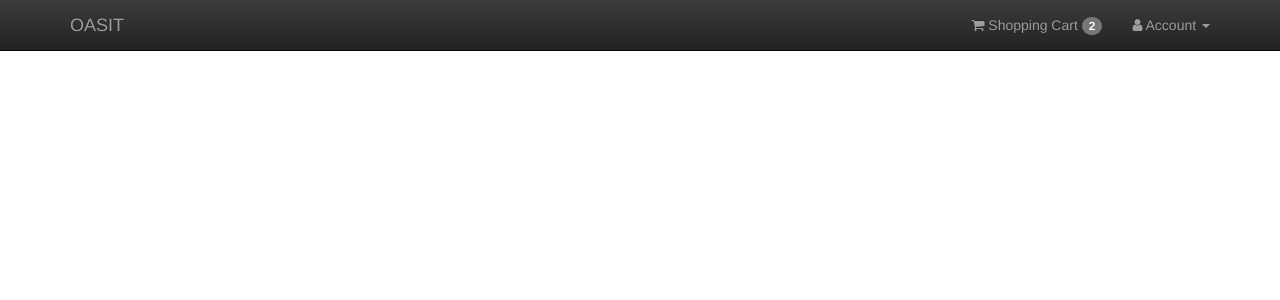
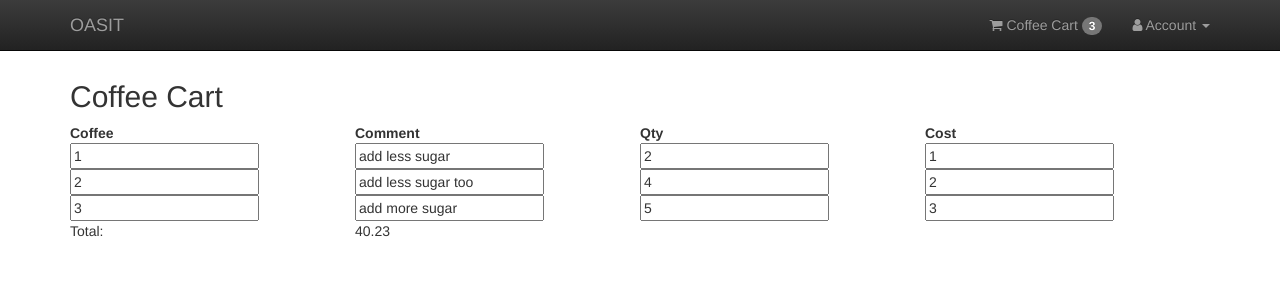
Before and after one commit to armgit5/oasitCoffee, an Angular app: page /cart in a window 1280 px wide. Before the commit this address led to /. Shown: the top 300 px of the page. Built offline with nearby package versions, Linux system fonts and the light colour scheme.

Commit message:
added shopping cart page

```diff
--- /dev/null
+++ b/src/app/cart/cart.component.html
@@ -0,0 +1,23 @@
+<h2>Coffee Cart</h2>
+<div>
+    <table class="table">
+        <tr>
+            <th>Coffee</th>
+            <th>Comment</th>
+            <th>Qty</th>
+            <th>Cost</th>
+            <th></th>
+        </tr>
+        <tr *ngFor="let cartItem of cartItems">
+            <td><input type="text" value={{cartItem.coffeeId}}></td>
+            <td><input type="text" value={{cartItem.comment}}></td>
+            <td><input type="number" value={{cartItem.qty}}></td>
+            <td><input type="number" value={{cartItem.coffeeId}}></td>
+        </tr>
+
+        <tr>
+            <td>Total:</td>
+            <td>{{total}}</td>
+        </tr>
+    </table>
+</div>
--- /dev/null
+++ b/src/app/cart/cart.component.ts
@@ -0,0 +1,26 @@
+import { Component, OnInit } from '@angular/core';
+import { cartData } from './cartData';
+import { coffeesData } from '../coffees/coffeesData';
+
+@Component({
+  selector: 'cart',
+  templateUrl: './cart.component.html',
+  styleUrls: ['./cart.component.css']
+})
+export class CartComponent implements OnInit {
+
+
+    cartItems = cartData.cart;
+    total: number;
+
+    constructor() {
+
+    }
+
+    ngOnInit() {
+        this.cartItems.forEach(element => {
+            console.log(element.comment);
+        });
+        this.total = 40.23;
+    }
+}
--- /dev/null
+++ b/src/app/cart/cartData.ts
@@ -0,0 +1,27 @@
+
+
+export const cartData = {
+
+    cart: [
+        {
+            id:1,
+            coffeeId: 1,
+            qty: 2,
+            comment: "add less sugar"
+        },
+        {
+            id:2,
+            coffeeId: 2,
+            qty: 4,
+            comment: "add less sugar too"
+        },
+        {
+            id:3,
+            coffeeId: 3,
+            qty: 5,
+            comment: "add more sugar"
+        }
+
+    ]
+
+};
--- /dev/null
+++ b/src/app/header.component.html
@@ -0,0 +1,30 @@
+<nav class="navbar navbar-fixed-top navbar-inverse">
+        <div class="container">
+            <div class="navbar-header">
+            <button type="button" class="navbar-toggle collapsed" data-toggle="collapse" data-target="#navbar" aria-expanded="false" aria-controls="navbar">
+                <span class="sr-only">Toggle navigation</span>
+                <span class="icon-bar"></span>
+                <span class="icon-bar"></span>
+                <span class="icon-bar"></span>
+            </button>
+            <a class="navbar-brand" routerLink="">OASIT</a>
+            </div>
+
+            <div class="collapse navbar-collapse" id="bs-example-navbar-collapse-1">
+                <ul class="nav navbar-nav navbar-right">
+                    <li><a routerLink="cart">
+                        <i class="fa fa-shopping-cart" aria-hidden="true"></i> Coffee Cart
+                        <span class="badge">{{coffeeCount}}</span></a>
+                    </li>
+                    <li class="dropdown">
+                        <a href="#" class="dropdown-toggle" data-toggle="dropdown" role="button" aria-haspopup="true" aria-expanded="false"><i class="fa fa-user" aria-hidden="true"></i> Account <span class="caret"></span></a>
+                            <ul class="dropdown-menu">
+                                <li><a href="/user/signup">Signup</a></li>
+                                <li><a href="/user/signin">Signin</a></li>
+                            </ul>
+                    </li>
+                </ul>
+            </div>
+
+        </div><!-- /.container -->
+        </nav>
--- a/src/app/header.component.ts
+++ b/src/app/header.component.ts
@@ -1,41 +1,9 @@
 import { Component } from '@angular/core';
+import { cartData } from './cart/cartData';
 
 @Component({
     selector: 'my-header',
-    template: `
-
-        <nav class="navbar navbar-fixed-top navbar-inverse">
-        <div class="container">
-            <div class="navbar-header">
-            <button type="button" class="navbar-toggle collapsed" data-toggle="collapse" data-target="#navbar" aria-expanded="false" aria-controls="navbar">
-                <span class="sr-only">Toggle navigation</span>
-                <span class="icon-bar"></span>
-                <span class="icon-bar"></span>
-                <span class="icon-bar"></span>
-            </button>
-            <a class="navbar-brand" href="#">OASIT</a>
-            </div>
-
-            <div class="collapse navbar-collapse" id="bs-example-navbar-collapse-1">
-                <ul class="nav navbar-nav navbar-right">
-                    <li><a href="/shopping-cart">
-                        <i class="fa fa-shopping-cart" aria-hidden="true"></i> Shopping Cart
-                        <span class="badge">2</span></a>
-                    </li>
-                    <li class="dropdown">
-                        <a href="#" class="dropdown-toggle" data-toggle="dropdown" role="button" aria-haspopup="true" aria-expanded="false"><i class="fa fa-user" aria-hidden="true"></i> Account <span class="caret"></span></a>
-                            <ul class="dropdown-menu">
-                                <li><a href="/user/signup">Signup</a></li>
-                                <li><a href="/user/signin">Signin</a></li>
-                            </ul>
-                    </li>
-                </ul>
-            </div>
-
-        </div><!-- /.container -->
-        </nav>
-
-    `,
+    templateUrl: './header.component.html',
     styles: [`
         header {
         }
@@ -56,5 +24,5 @@ import { Component } from '@angular/core';
     `]
 })
 export class HeaderComponent {
-
+    coffeeCount = cartData.cart.length;
 }
```
Also changed, not shown: src/app/app.routing.ts (+5 -2 lines), src/app/cart/cart.component.css (added).
